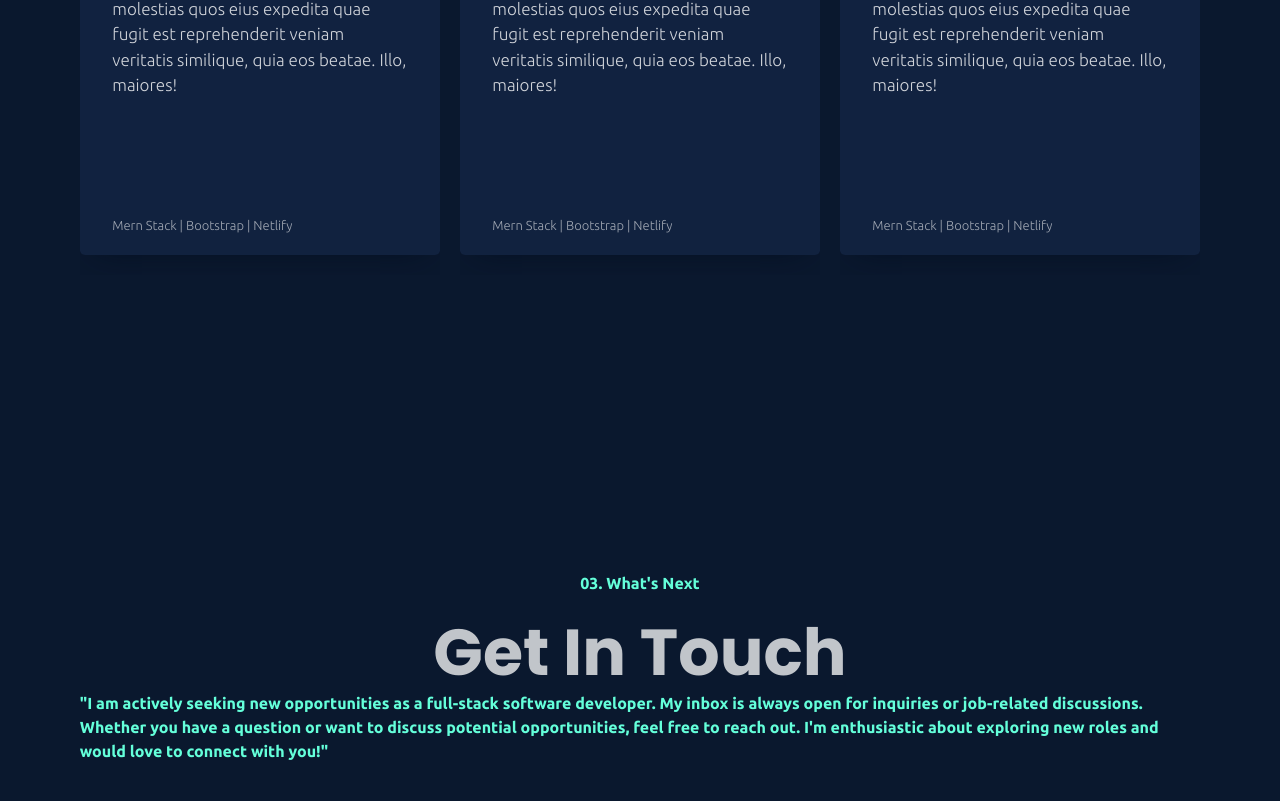
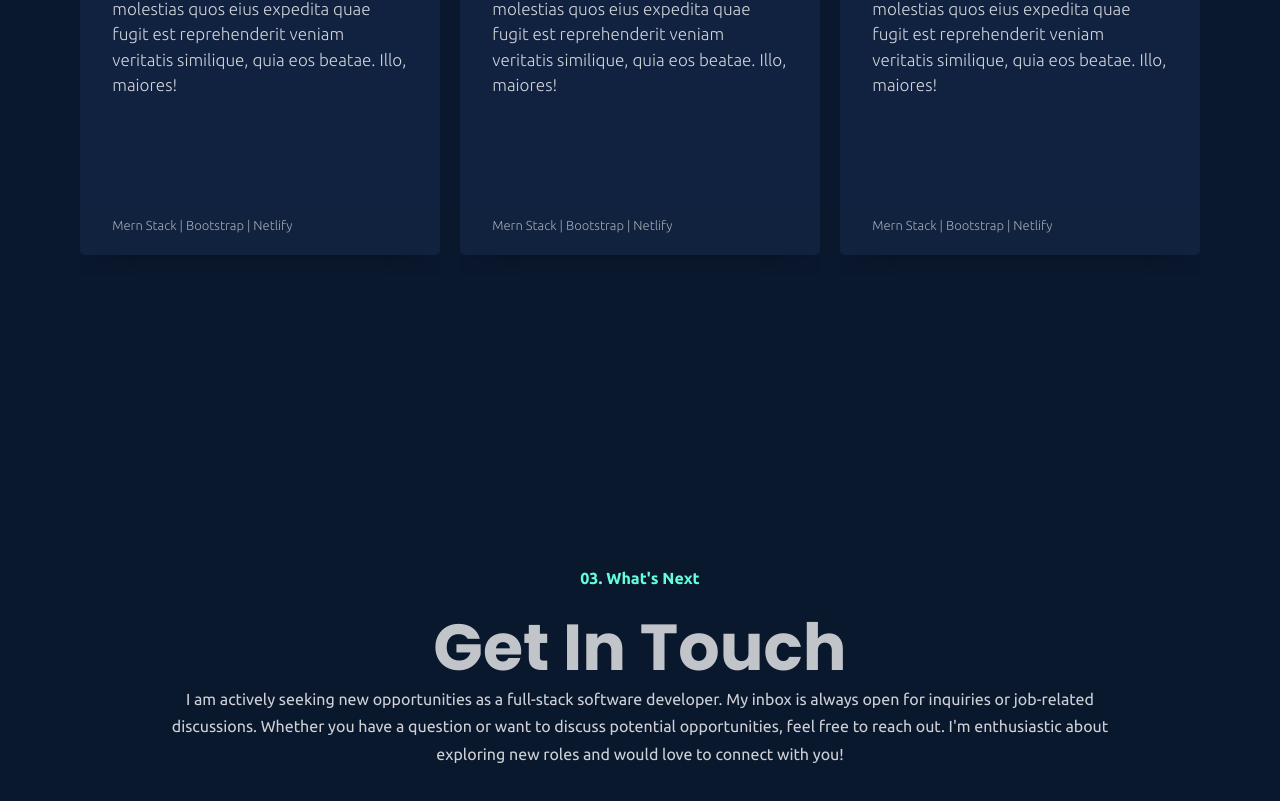
Before and after one commit to Sharjun-Hussain/Portfolio-Sharjun-Hussain, a React (Vite) app: page / in a window 1280 px wide. Shown: the part 2487-3288 px from the top of the page. Built offline with nearby package versions, Linux system fonts and the light colour scheme.

Commit message:
Edit Contact Component

```diff
--- a/src/App.css
+++ b/src/App.css
@@ -290,6 +290,16 @@ transform: translateY(10px);
 
 }
 
+.contact-text{
+  padding-inline: 90px !important;
+  font-size: 16px;
+  line-height: 1.7;
+  text-align: center;
+  font-weight: 400;
+  color: var(--normal-color) !important;
+  opacity: 0.8;
+}
+
 
 @media screen and (max-width: 1023px) and (orientation: portrait) {
   * {
--- a/src/Components/Contact.jsx
+++ b/src/Components/Contact.jsx
@@ -36,12 +36,12 @@ const Contact = () => {
           >
             Get In Touch
           </h2>
-          <div style={{fontSize:"16px"}} className="">
-            "I am actively seeking new opportunities as a full-stack software
+          <div className="contact-text">
+            I am actively seeking new opportunities as a full-stack software
             developer. My inbox is always open for inquiries or job-related
             discussions. Whether you have a question or want to discuss
             potential opportunities, feel free to reach out. I'm enthusiastic
-            about exploring new roles and would love to connect with you!"
+            about exploring new roles and would love to connect with you!
           </div>
         </Row>
       </Container>
```
